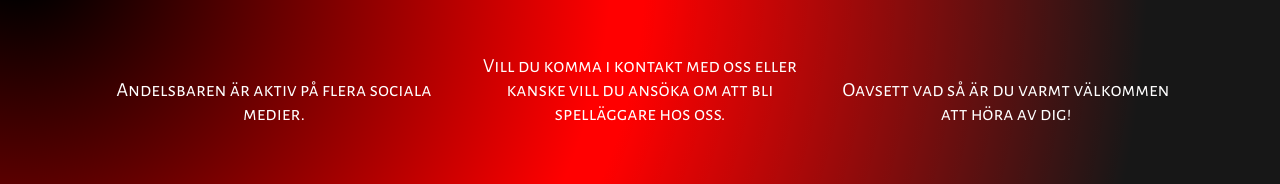
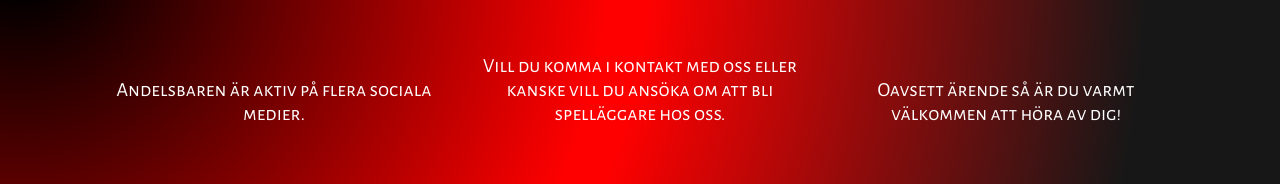
Before and after one commit to Andelsbaren/andelsbaren, a React (Create React App) app: page /contact in a window 1280 px wide. Shown: the part 210-394 px from the top of the page. Built offline with nearby package versions, Linux system fonts and the light colour scheme; a web font is replaced by a local one.

Commit message:
changed text

```diff
--- a/src/contents/Contact.js
+++ b/src/contents/Contact.js
@@ -10,7 +10,7 @@
       <p className="kophome">Andelsspel</p>
           <p class="textnormal">Andelsbaren är aktiv på flera sociala medier. </p>
           <p class="textnormal">   Vill du komma i kontakt med oss eller kanske vill du ansöka om att bli spelläggare hos oss.</p>
-          <p class="textnormal">  Oavsett vad så
+          <p class="textnormal">  Oavsett ärende så
           är du varmt välkommen att höra av dig!</p>
           </div>
         )
```
